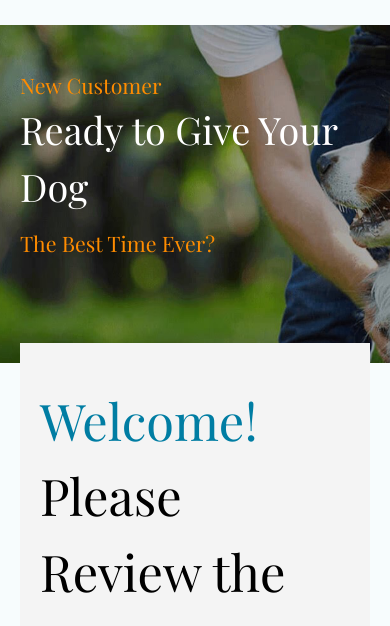
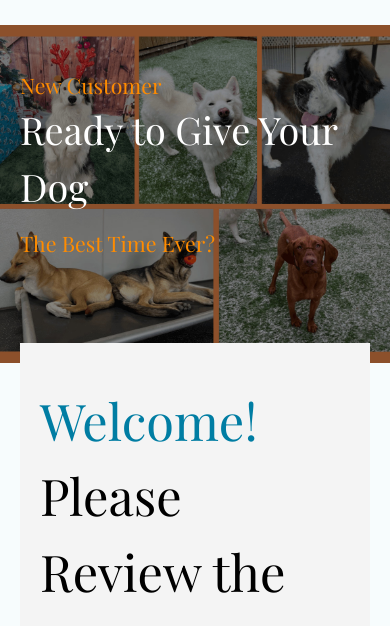
Before and after one commit to Tactenator/pet-mobile, a website: page src/pages/newcustomer.html in a window 390 px wide. Shown: the part 204-830 px from the top of the page. Drawn offline with nearby package versions, Linux system fonts and the light colour scheme.

Commit message:
fixing mobile landing images

```diff
--- a/src/pages/newcustomer.html
+++ b/src/pages/newcustomer.html
@@ -73,7 +73,7 @@
             </a>
         </div>
     </div>
-    <div class="block sm:hidden relative h-[40vh] sm:h-[80vh]" style="background:  url('../../public/images/newCustomer-background-mobile.avif'); background-size: cover; background-position: center; background-repeat: no-repeat;">
+    <div class="block sm:hidden relative h-[40vh] sm:h-[80vh]" style="background:  url('../../public/images/4.avif'); background-size: cover; background-position: center; background-repeat: no-repeat;">
       <div class="absolute top-40 sm:top-60 left-0 transform -translate-y-1/2 translate-x-5 sm:translate-x-28 inline-block">
           <span class="text-xl sm:text-2xl text-accent">New Customer</span>
           <h1 class="text-white text-3xl sm:text-5xl">Ready to Give Your Dog</h1>
```
Also changed, not shown: src/pages/services.html (+1 -1 lines).
